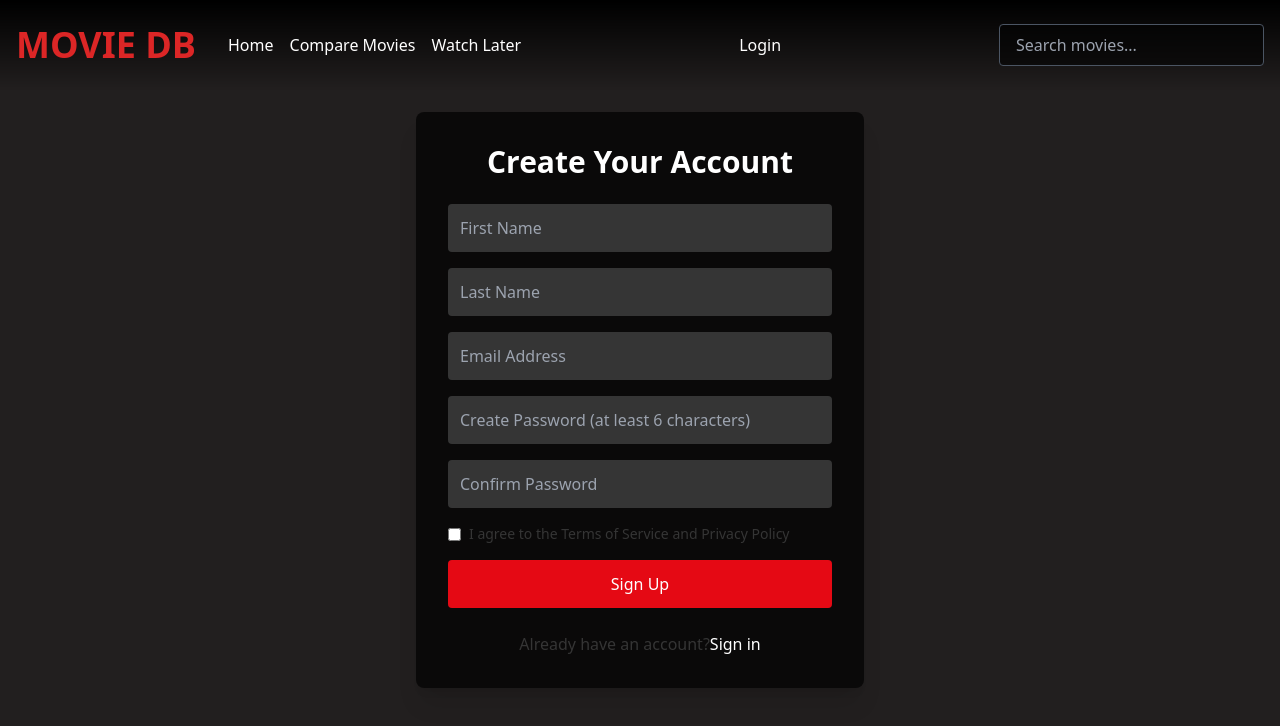
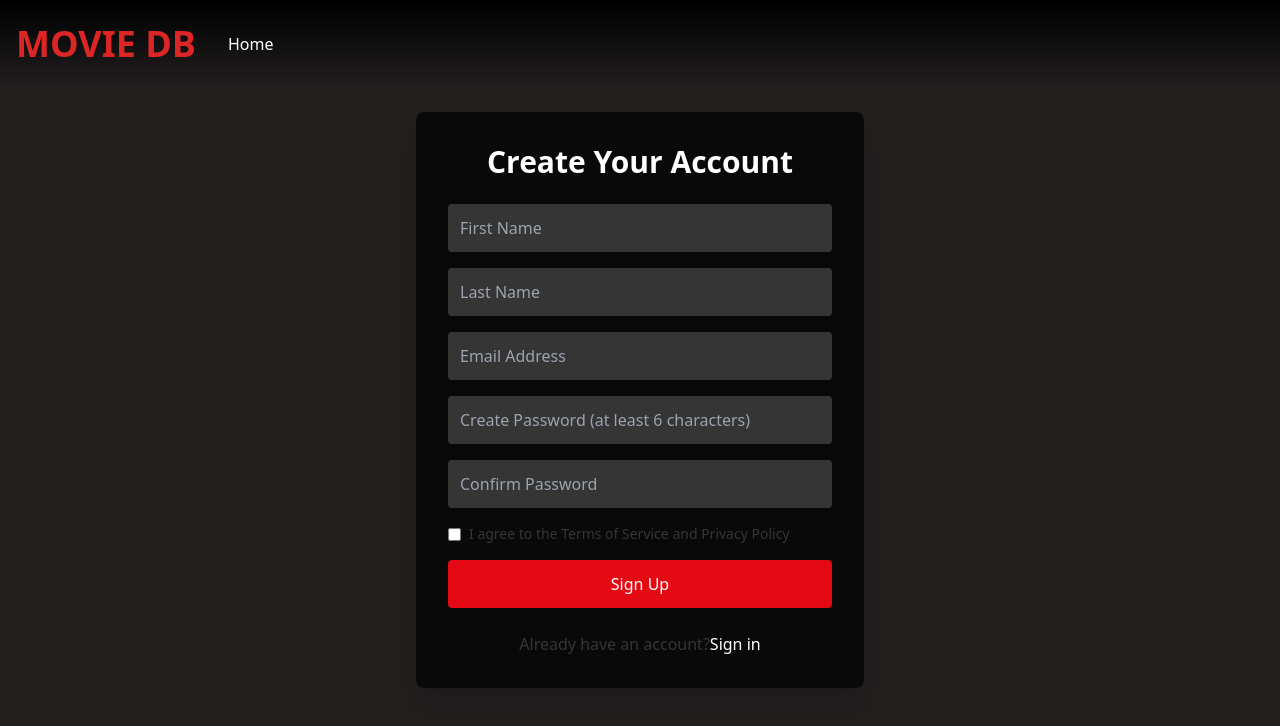
Before and after one commit to tofaelhossain/assignment--8, a Next.js app: page /register in a window 1280 px wide. Shown: the top 726 px of the page. Built offline with nearby package versions, Linux system fonts and the light colour scheme.

Commit message:
header update

```diff
--- a/components/Header.jsx
+++ b/components/Header.jsx
@@ -35,6 +35,9 @@ export default function Header() {
     }
   }, [pathname]); // Listen for pathname changes
 
+  const shouldHideLinks =
+    pathname.includes("/login") || pathname.includes("/register");
+
   return (
     <nav className="fixed w-full z-50 bg-gradient-to-b from-black to-transparent">
       <div className="container mx-auto px-4 py-6 flex justify-between items-center">
@@ -46,15 +49,27 @@ export default function Header() {
             <Link href="/" className="text-white hover:text-gray-300">
               Home
             </Link>
-            <Link href="/compare" className="text-white hover:text-gray-300">
+            {!shouldHideLinks && (
+              <>
+                <Link
+                  href="/compare"
+                  className="text-white hover:text-gray-300"
+                >
                   Compare Movies
                 </Link>
 
-            <Link href="/watchList" className="text-white hover:text-gray-300">
+                <Link
+                  href="/watchList"
+                  className="text-white hover:text-gray-300"
+                >
                   Watch Later
                 </Link>
+              </>
+            )}
           </div>
         </div>
+        {!shouldHideLinks && (
+          <>
             <div className="flex items-center">
               <SignInOut />
             </div>
@@ -73,6 +88,8 @@ export default function Header() {
                 className="absolute w-full mt-2 bg-black bg-opacity-90 rounded-lg hidden"
               ></div>
             </div>
+          </>
+        )}
       </div>
     </nav>
   );
```
Lines whose indentation alone changed are shown as unchanged.
